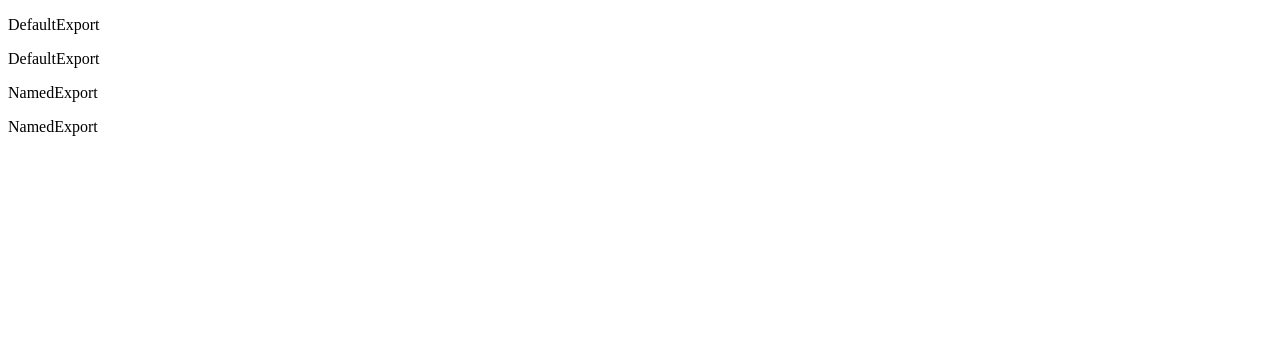
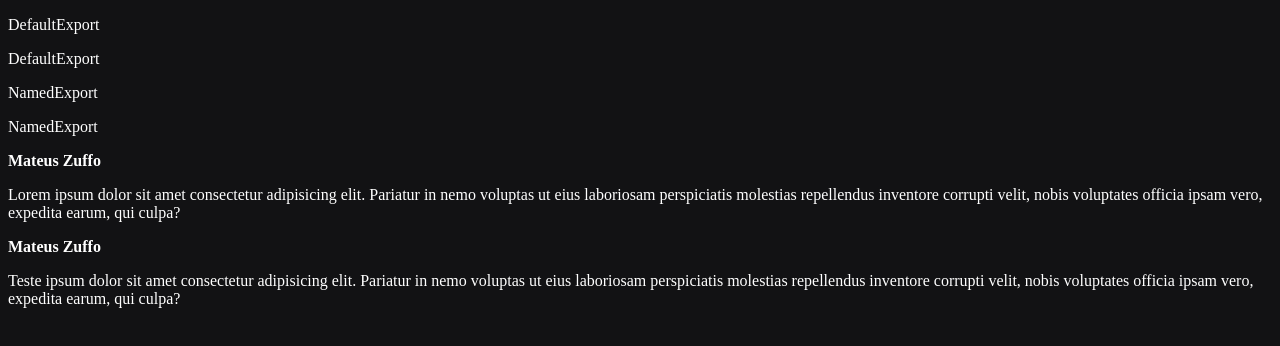
Before and after one commit to mateus-zuffo/ReactJS-01, a React (Vite) app in the folder 01-fundamentos-reactjs/: page / in a window 1280 px wide. Shown: the top 346 px of the page. Built offline with nearby package versions, Linux system fonts and the light colour scheme.

Commit message:
created a new component and style files

```diff
--- a/01-fundamentos-reactjs/src/App.jsx
+++ b/01-fundamentos-reactjs/src/App.jsx
@@ -1,5 +1,7 @@
 import DefaultExport from "./DefaultExport";
 import { NamedExport } from "./NamedExport";
+import { Post } from "./Post";
+import "./style.css";
 
 function App() {
 
@@ -9,6 +11,14 @@ function App() {
       <DefaultExport/>
       <NamedExport/>
       <NamedExport/>
+      <Post
+        author="Mateus Zuffo"
+        content="Lorem ipsum dolor sit amet consectetur adipisicing elit. Pariatur in nemo voluptas ut eius laboriosam perspiciatis molestias repellendus inventore corrupti velit, nobis voluptates officia ipsam vero, expedita earum, qui culpa?"
+      />
+      <Post
+        author="Mateus Zuffo"
+        content="Teste ipsum dolor sit amet consectetur adipisicing elit. Pariatur in nemo voluptas ut eius laboriosam perspiciatis molestias repellendus inventore corrupti velit, nobis voluptates officia ipsam vero, expedita earum, qui culpa?"
+      />
     </div>
   )
 }
--- /dev/null
+++ b/01-fundamentos-reactjs/src/Post.jsx
@@ -0,0 +1,8 @@
+export function Post(props) {
+    return (
+        <div>
+            <strong>{props.author}</strong>
+            <p>{props.content}</p>
+        </div>
+    )
+}
--- /dev/null
+++ b/01-fundamentos-reactjs/src/style.css
@@ -0,0 +1,4 @@
+body {
+    background-color: #121214;
+    color: #fff;
+}
```
